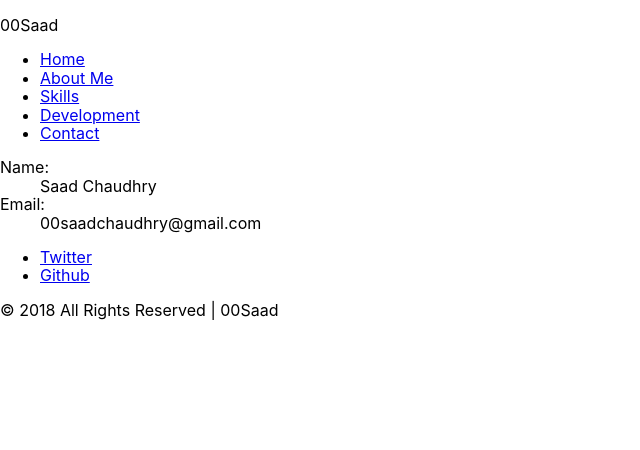
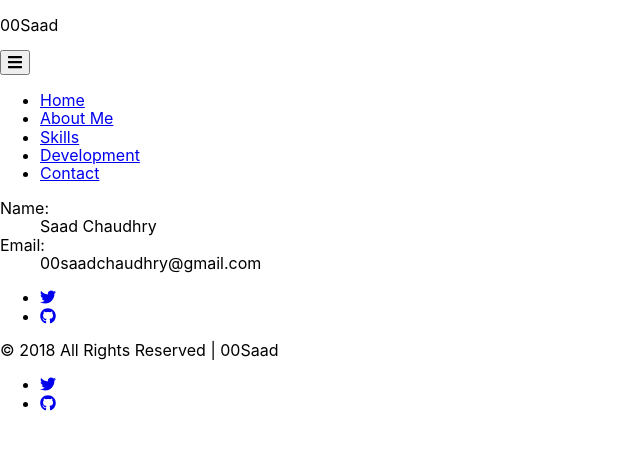
Before and after one commit to 00SaadChaudhry/react-portfolio, a React (Create React App) app: page /contact in a window 1280 px wide. Shown: the top 450 px of the page, without its empty margins (0-640 px from the left). Built offline with nearby package versions, Linux system fonts and the light colour scheme.

Commit message:
All components done, no styling applied

```diff
--- a/package.json
+++ b/package.json
@@ -5,6 +5,7 @@
   "dependencies": {
     "@fortawesome/fontawesome-svg-core": "^1.2.8",
     "@fortawesome/free-brands-svg-icons": "^5.5.0",
+    "@fortawesome/free-solid-svg-icons": "^5.5.0",
     "@fortawesome/react-fontawesome": "^0.1.3",
     "normalize.css": "^8.0.1",
     "react": "^16.6.1",
--- a/src/components/AboutMe.js
+++ b/src/components/AboutMe.js
@@ -1,7 +1,7 @@
 import React from 'react';
 
+//Image component, contains picture element, and various image sizes
 import Image from './Image';
-
 import aboutSm from '../images/about_small.jpg';
 import aboutMd from '../images/about_medium.jpg';
 import aboutLg from '../images/about_large.jpg';
--- a/src/components/Contact.js
+++ b/src/components/Contact.js
@@ -1,4 +1,6 @@
 import React from 'react';
+
+import SocialMedia from './SocialMedia';
 
 function Contact() {
   return (
@@ -9,16 +11,8 @@ function Contact() {
       <dt>Email:</dt>
       <dd>00saadchaudhry@gmail.com</dd>
     </dl>
-    <ul>
-      <li>
-        <a href="https://twitter.com/DoubleOSaad" target="_blank"
-        rel="noopener noreferrer">Twitter</a>
-      </li>
-      <li>
-        <a href="https://github.com/00SaadChaudhry" target="_blank"
-        rel="noopener noreferrer">Github</a>
-      </li>
-    </ul>
+
+    <SocialMedia />
    </div>
   )
 }
--- a/src/components/Description.js
+++ b/src/components/Description.js
@@ -13,9 +13,7 @@ function Description(props) {
     <div className="Description">
       <h1>{props.heading}</h1>
       <ul>
-        {
-         techs[0].map(item => <li key={item}>{item}</li>)
-        }
+        {techs[props.list].map(item => <li key={item}>{item}</li>)}
       </ul>
       <p>{props.text}</p>
     </div>
--- a/src/components/Development.js
+++ b/src/components/Development.js
@@ -1,17 +1,19 @@
 import React from 'react';
 
-import Image from './Image';
 import Description from './Description';
 
+//Image component, contains picture element, and various image sizes
+import Image from './Image';
 import designSm from '../images/design_small.jpg';
 import designMd from '../images/design_medium.jpg';
 import designLg from '../images/design_large.jpg';
+
 
 function Development() {
   return (
    <div className="Development">
     <Image lgImg={designLg} mdImg={designMd} smImg={designSm} alt="html code" />
-    <Description heading="Portfolio"
+    <Description heading="Portfolio" list={0}
       text='Lorem ipsum dolor sit amet, consectetur adipiscing elit.'
      />
    </div>
--- a/src/components/Foot.js
+++ b/src/components/Foot.js
@@ -1,4 +1,6 @@
 import React from 'react';
+
+import SocialMedia from './SocialMedia';
 
 function Foot() {
   return (
@@ -6,6 +8,7 @@ function Foot() {
       <p>
         &copy; 2018 All Rights Reserved | 00Saad
       </p>
+      <SocialMedia />
     </footer>
   )
 }
--- a/src/components/Home.js
+++ b/src/components/Home.js
@@ -1,8 +1,15 @@
 import React from 'react';
+
+//Image component, contains picture element, and various image sizes
+import Image from './Image';
+import homeSm from '../images/home_small.jpg';
+import homeMd from '../images/home_medium.jpg';
+import homeLg from '../images/home_large.jpg';
 
 function Home() {
   return (
    <div className="Home">
+    <Image lgImg={homeLg} mdImg={homeMd} smImg={homeSm} alt="workbench" />
     <p>
       Lorem ipsum dolor sit amet, consectetur adipiscing elit. Vivamus gravida,
       ex ac fringilla pellentesque, orci dui pharetra tellus,
--- a/src/components/Nav.js
+++ b/src/components/Nav.js
@@ -1,22 +1,27 @@
 import React from 'react';
 import {Link} from 'react-router-dom';
 
+//Array containing react-router-dom data for Link and Route
 import {links} from '../App';
 
+//FontAwesome icons
+import {library} from '@fortawesome/fontawesome-svg-core';
+import {FontAwesomeIcon} from '@fortawesome/react-fontawesome';
+import {faBars} from '@fortawesome/free-solid-svg-icons';
+library.add(faBars);
 
 function Nav() {
+  const navLinks = links.map(item => {
+    return <li key={item.name}><Link to={item.path}>{item.name}</Link></li>
+  });
+
   return (
     <nav>
+      <button>
+        <FontAwesomeIcon icon={faBars} className="menu" />
+      </button>
       <ul>
-        {
-          links.map(item => {
-            return (
-              <li key={item.name}>
-                <Link to={item.path}>{item.name}</Link>
-              </li>
-            )
-          })
-        }
+        {navLinks}
       </ul>
     </nav>
   )
--- a/src/components/Skill.js
+++ b/src/components/Skill.js
@@ -1,12 +1,13 @@
 import React from 'react';
 
+//FontAwesome icons
 import {FontAwesomeIcon} from '@fortawesome/react-fontawesome';
 
 function Skill(props) {
   return(
     <div className="Skill">
       <h1>{props.heading}</h1>
-      <FontAwesomeIcon icon={props.icon} />
+      <FontAwesomeIcon icon={props.icon} className="icon" />
       <p>{props.text}</p>
     </div>
   )
--- a/src/components/Skills.js
+++ b/src/components/Skills.js
@@ -2,22 +2,38 @@ import React from 'react';
 
 import Skill from './Skill';
 
+//FontAwesome icons
 import {library} from '@fortawesome/fontawesome-svg-core';
 import {fab} from '@fortawesome/free-brands-svg-icons';
 library.add(fab);
 
+const skillsArr = [
+  {
+    heading: 'ES6',
+    icon: 'js',
+    text: 'Lorem ipsum dolor sit amet, consectetur adipiscing elit.'
+  },
+  {
+    heading: 'React',
+    icon: 'react',
+    text: 'Lorem ipsum dolor sit amet, consectetur adipiscing elit.'
+  },
+  {
+    heading: 'Sass',
+    icon: 'sass',
+    text: 'Lorem ipsum dolor sit amet, consectetur adipiscing elit.'
+  },
+];
+
 function Skills() {
+  const showSkills = skillsArr.map(item => {
+    return <Skill heading={item.heading} icon={['fab', item.icon]}
+      text={item.text} key={item.heading} />
+  })
+
   return (
    <div className="Skills">
-    <Skill heading='ES6' icon={['fab', 'js']}
-      text='Lorem ipsum dolor sit amet, consectetur adipiscing elit.'
-    />
-    <Skill heading='React' icon={['fab', 'react']}
-      text='Lorem ipsum dolor sit amet, consectetur adipiscing elit.'
-    />
-    <Skill heading='Sass' icon={['fab', 'sass']}
-      text='Lorem ipsum dolor sit amet, consectetur adipiscing elit.'
-    />
+    {showSkills}
    </div>
   )
 }
--- /dev/null
+++ b/src/components/SocialMedia.js
@@ -0,0 +1,41 @@
+import React from 'react';
+
+//FontAwesome icons
+import {library} from '@fortawesome/fontawesome-svg-core';
+import {FontAwesomeIcon} from '@fortawesome/react-fontawesome';
+import {fab} from '@fortawesome/free-brands-svg-icons';
+library.add(fab);
+
+const socialMediaArr = [
+  {
+    link: "https://twitter.com/DoubleOSaad",
+    icon: 'twitter'
+  },
+  {
+    link: "https://github.com/00SaadChaudhry",
+    icon: 'github'
+  }
+];
+
+function SocialMedia(props) {
+  const socialMediaList = socialMediaArr.map(item => {
+    return (
+      <li key={item.icon}>
+        <a href={item.link} target="_blank"
+        rel="noopener noreferrer">
+          <FontAwesomeIcon icon={['fab', item.icon]} />
+        </a>
+      </li>
+    )
+  })
+
+  return (
+    <div className="SocialMedia">
+      <ul>
+        {socialMediaList}
+      </ul>
+    </div>
+  )
+}
+
+export default SocialMedia;
```
Also changed, not shown: src/components/Icons.js (deleted), 1 other file (tests, documents, lock files or other folders).
